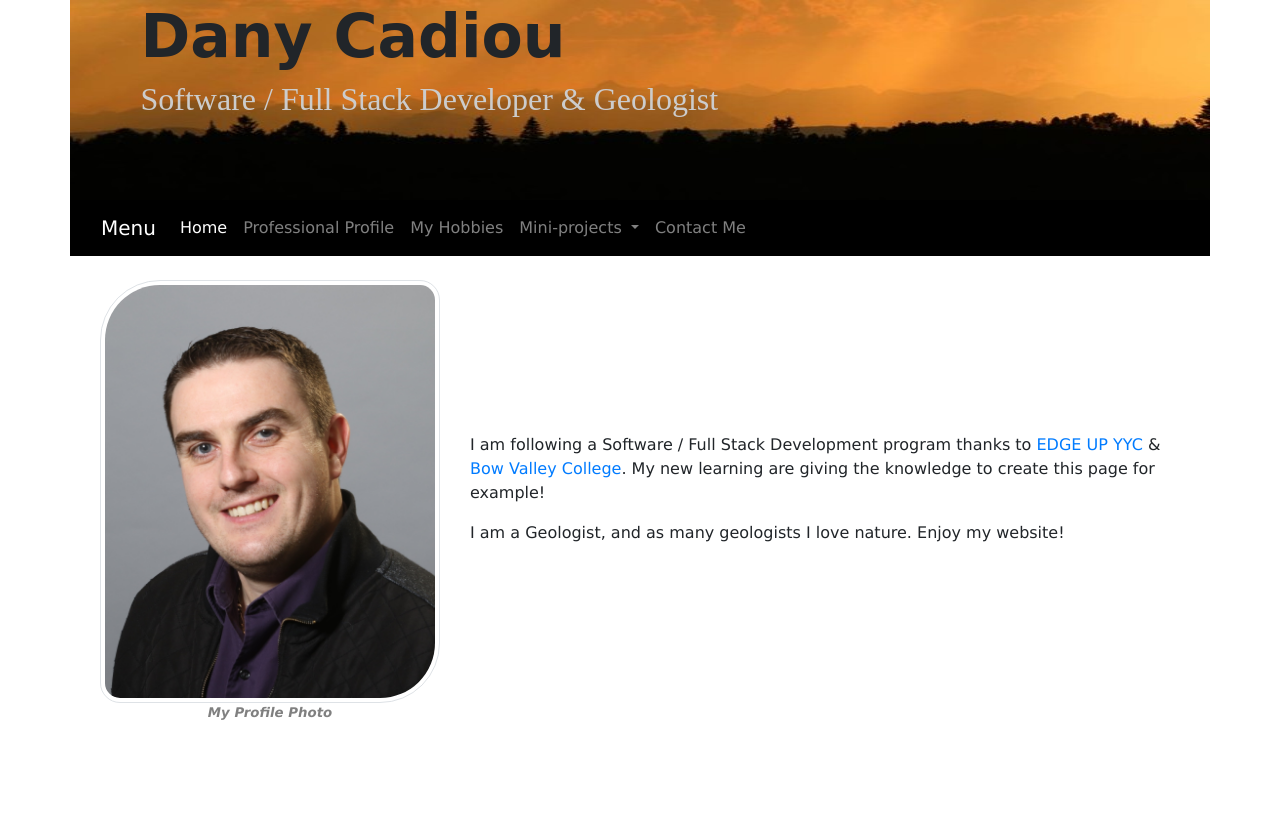
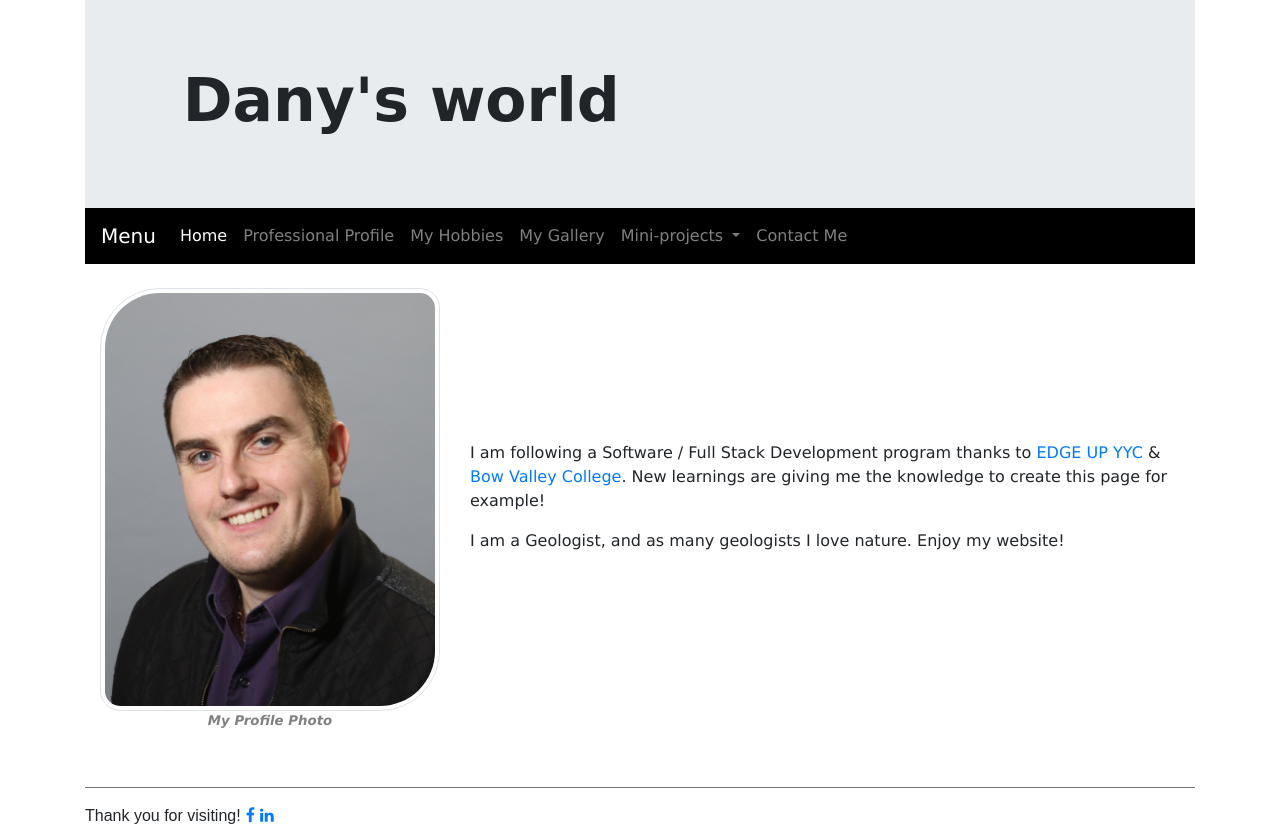
Before and after one commit to dacadiou27/dacadiou27.github.io, a plain HTML site: page index.html in a window 1280 px wide. Before the commit the page ends 800 px from the top, so only its background shows below. Drawn offline with nearby package versions, Linux system fonts and the light colour scheme; a script that the page names is missing.

Commit message:
Add files via upload

```diff
--- a/index.html
+++ b/index.html
@@ -18,6 +18,7 @@
     <script src="https://maxcdn.bootstrapcdn.com/bootstrap/4.5.0/js/bootstrap.min.js"></script>
     <!-- 1.16.0 Popper library-->
     <script src="https://cdnjs.cloudflare.com/ajax/libs/popper.js/1.16.0/umd/popper.min.js"></script>
+    <link rel="stylesheet" href="https://cdnjs.cloudflare.com/ajax/libs/font-awesome/4.7.0/css/font-awesome.min.css">
 
     <!-- External set up of style-->
     <link rel="stylesheet" type="text/css" href="./css/style.css">
@@ -27,23 +28,21 @@
 
     <!-- Internal set up of style-->
     <style type="text/css">
-
-    .profile
-    {
+        .profile {
             border-radius: 60px 20px 60px 20px;
         }
-
     </style>
 
 </head>
 
 <body>
-    <div class="container header">
-        <h1>Dany Cadiou</h1>
-        <h2>Software / Full Stack Developer & Geologist </h2>
+    <div class="container">
+        <div class="jumbotron mb-0 rounded-0 ">
+            <div class="container for-about">
+                <h1>Dany's world</h1>
+            </div>
         </div>
 
-    <div class="container" style="background-color: black;">
         <nav class="navbar navbar-expand-lg navbar-dark bg-custom" style="background-color: black;">
             <a class="navbar-brand" href="#">Menu</a>
             <button class="navbar-toggler" type="button" data-toggle="collapse" data-target="#navbarNavDropdown"
@@ -61,9 +60,9 @@
                     <li class="nav-item">
                         <a class="nav-link" href="./html/2_Hobbies.html">My Hobbies</a>
                     </li>
-                    <!--<li class="nav-item" >
-                        <a class="nav-link" href="./html/3_Gallery.html" >My Gallery</a>
-                    </li>-->
+                    <li class="nav-item">
+                        <a class="nav-link" href="./html/3_Gallery.html">My Gallery</a>
+                    </li>
                     <li class="nav-item dropdown">
                         <a class="nav-link dropdown-toggle" href="#" id="navbarDropdownMenuLink" data-toggle="dropdown"
                             aria-haspopup="true" aria-expanded="false">
@@ -73,9 +72,11 @@
                             <a class="dropdown-item" href="./html/mp_M4 LA2 Cash Calculator.html">Cash calculator</a>
                             <a class="dropdown-item" href="./html/mp_M4 LA3 Student Registration Form.html">Student
                                 Registration Form</a>
-                            <a class="dropdown-item" href="./html/mp_M3 LA2 Movie Pricing Page.html">Movie Pricing Page</a>
+                            <a class="dropdown-item" href="./html/mp_M3 LA2 Movie Pricing Page.html">Movie Pricing
+                                Page</a>
                             <a class="dropdown-item" href="./html/mp_M2 LA3 Lyrics Page.html">Lyrics Page</a>
-                            <a class="dropdown-item" href="./html/mp_CSS Tissue Contrast Illusion.html">Contrast Illusion</a>
+                            <a class="dropdown-item" href="./html/mp_CSS Tissue Contrast Illusion.html">Contrast
+                                Illusion</a>
                         </div>
                     </li>
                     <li class="nav-item">
@@ -86,12 +87,12 @@
         </nav>
     </div>
 
-    <div class="container content row mx-auto">
+    <div class="container row mx-auto">
         <div class="col-md-4 my-auto">
-                <br/>
+            <br />
             <img class="img-thumbnail  profile" src="./img/1E3A6083 - final.jpg" alt="Profile Image" />
             <p class="legend">My Profile Photo</p>
-                <br/>
+            <br />
         </div>
 
         <div class="col-md-8 my-auto">
@@ -99,11 +100,19 @@
                 <a href="https://edgeupyyc.com/" target="_blank">EDGE UP YYC</a>
                 &
                 <a href="https://bowvalleycollege.ca/" target="_blank">Bow Valley College</a>.
-                    My new learning are giving the knowledge to create this page for example! </p>
+                New learnings are giving me the knowledge to create this page for example!</p>
             <p>I am a Geologist, and as many geologists I love nature. Enjoy my website!</p>
             <br />
         </div>
     </div>
+    <div class="container">
+        <footer>
+            <hr / color="grey" thick="1">
+            <a style="font-family: Trattatello, fantasy;">Thank you for visiting!</a>
+            <a href="https://www.facebook.com/dany.cadiou/" class="fa fa-facebook"></a>
+            <a href="https://www.linkedin.com/in/dany-cadiou" class="fa fa-linkedin"></a>
+        </footer>
+    </div>
 </body>
 
 </html>
```
Lines whose indentation alone changed are shown as unchanged.
